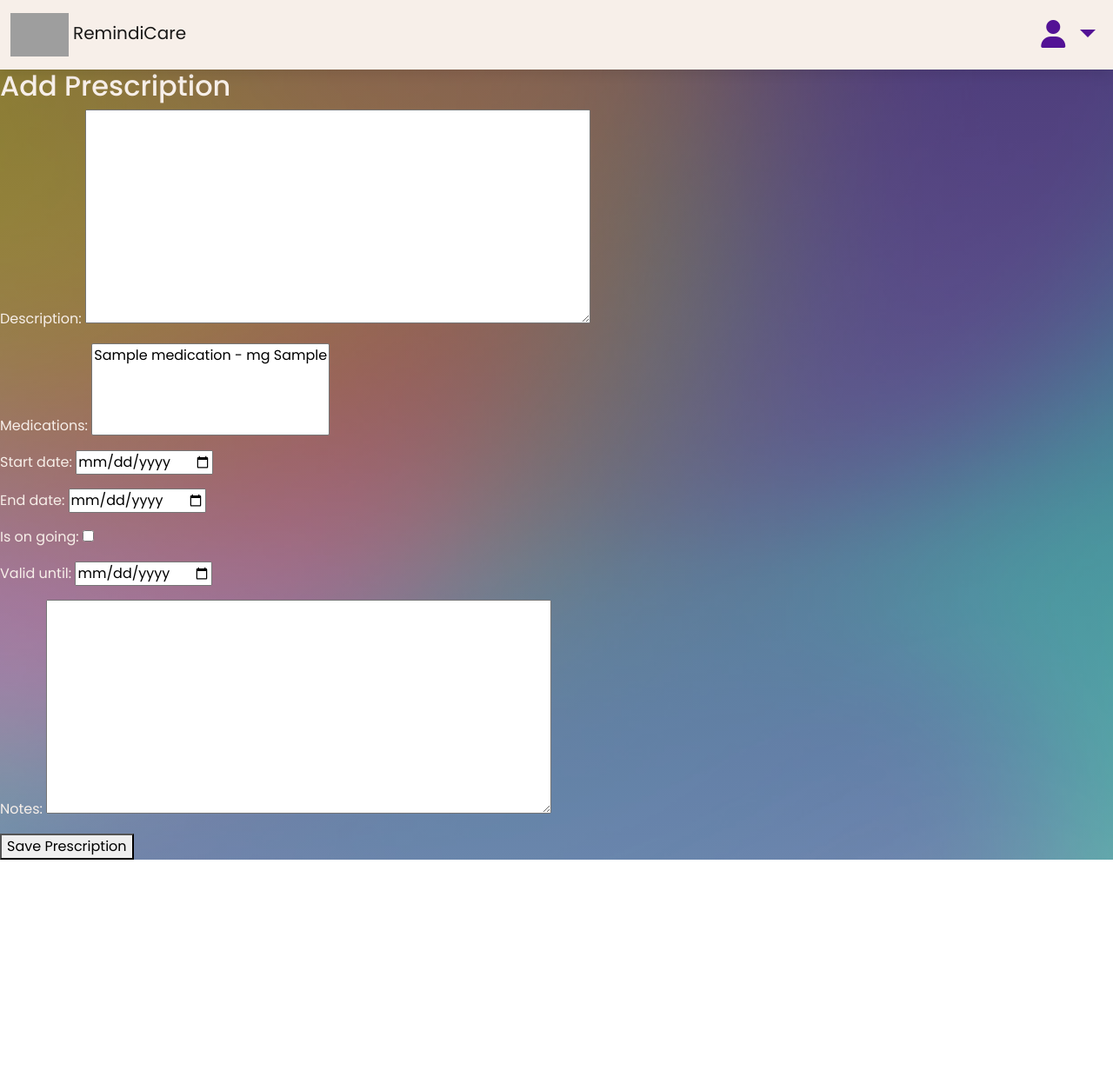
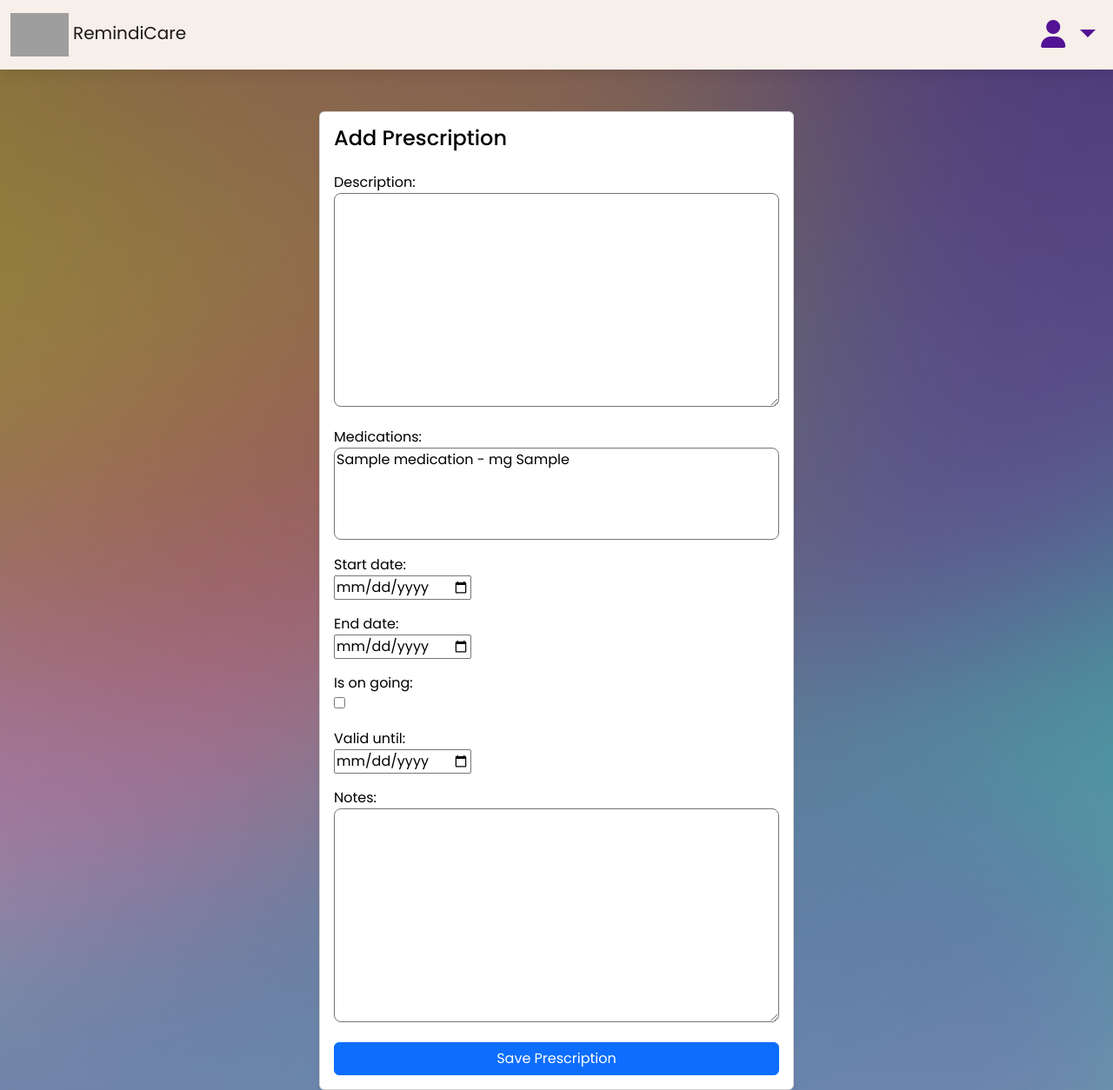
Before and after one commit to JohnnySonTrinh/remindicare, a Django app: page /prescription/add_prescription/ in a window 1280 px wide. Shown: the whole page at 87% size. Before the commit the page ends 989 px from the top, so only its background shows below. Run offline with Django 5.2, Linux system fonts and the light colour scheme; a user stored in the database is signed in; tables that the repository leaves empty hold one stand-in row (values such as "Sample post"); some libraries are stand-ins or nearby versions; some web fonts are replaced; grey boxes are pictures that could not be loaded.

Commit message:
Update add_prescription.html

```diff
--- a/medications/templates/medications/add_prescription.html
+++ b/medications/templates/medications/add_prescription.html
@@ -2,10 +2,48 @@
 {% extends 'base.html' %}
 
 {% block page-content %}
-  <h2>Add Prescription</h2>
-  <form method="post">
-    {% csrf_token %}
-    {{ form.as_p }}
-    <button type="submit">Save Prescription</button>
-  </form>
+<style>
+  .card-title {
+      font-size: 1.5rem;
+  }
+
+  h2 {
+    color:black;
+  }
+
+  label {
+     color: black;
+     display: flex;
+  }
+
+  textarea {
+    border-radius: 0.5rem;
+    width: 100%;
+  }
+
+  .selectpicker {
+    border-radius: 0.5rem;
+    width: 100%;
+  }
+
+  #id_it_on_going {
+    border-radius: 50%;
+  }
+</style>
+<div class="container mt-5">
+  <div class="row justify-content-center">
+      <div class="col-md-6">
+          <div class="card shadow-sm">
+              <div class="card-body">
+                  <h2 class="card-title mb-4">Add Prescription</h2>
+                  <form method="post">
+                      {% csrf_token %}
+                      {{ form.as_p }}
+                      <button type="submit" class="btn btn-primary w-100">Save Prescription</button>
+                  </form>
+              </div>
+          </div>
+      </div>
+  </div>
+</div>
 {% endblock %}
```
